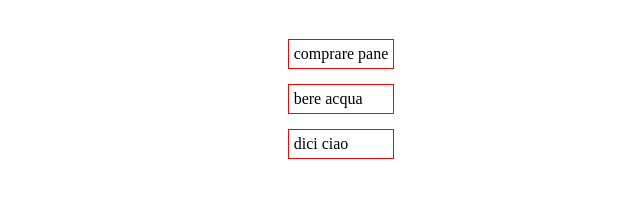
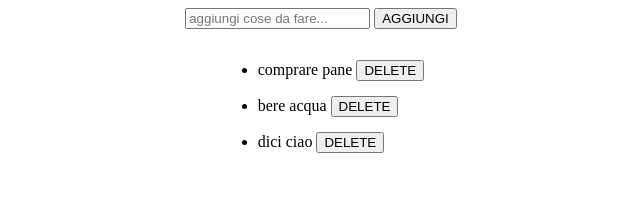
Before and after one commit to Pietrodon/vue-todolist, a plain HTML site: page index.html in a window 1280 px wide. Shown: the whole page, without its empty margins (319-959 px from the left). Drawn offline with nearby package versions, Linux system fonts and the light colour scheme.

Commit message:
aggiunta input

```diff
--- a/app.js
+++ b/app.js
@@ -6,5 +6,15 @@ const app = new Vue({
             'bere acqua',
             'dici ciao'
         ],
+        newtodo:"",
     },
-})
+    methods:{
+        add: function(){
+            this.todo.push(this.newtodo)
+        },
+        remove:function(){
+            console.log('eliminare il todo')
+        }
+    }
+
+});
--- a/index.html
+++ b/index.html
@@ -10,8 +10,12 @@
 </head>
 <body>
     <div id="app">
+        <div class="new-to-do">
+            <input type="text" v-model="newtodo" placeholder="aggiungi cose da fare...">
+            <button @click="add">AGGIUNGI</button>
+        </div>
         <ul>
-            <li v-for="user in todo">{{ user }}</li>
+            <li v-for="element in todo">{{ element }} <button @click="remove">DELETE</button></li>
         </ul>
 
     </div>
--- a/style.css
+++ b/style.css
@@ -1,11 +1,9 @@
 #app{
     display: flex;
+    flex-direction: column;
     justify-content: center;
     align-items: center;
 }
 li{
-    list-style: none;
     margin: 15px;
-    border: 1px solid red;
-    padding: 5px;
 }
```
